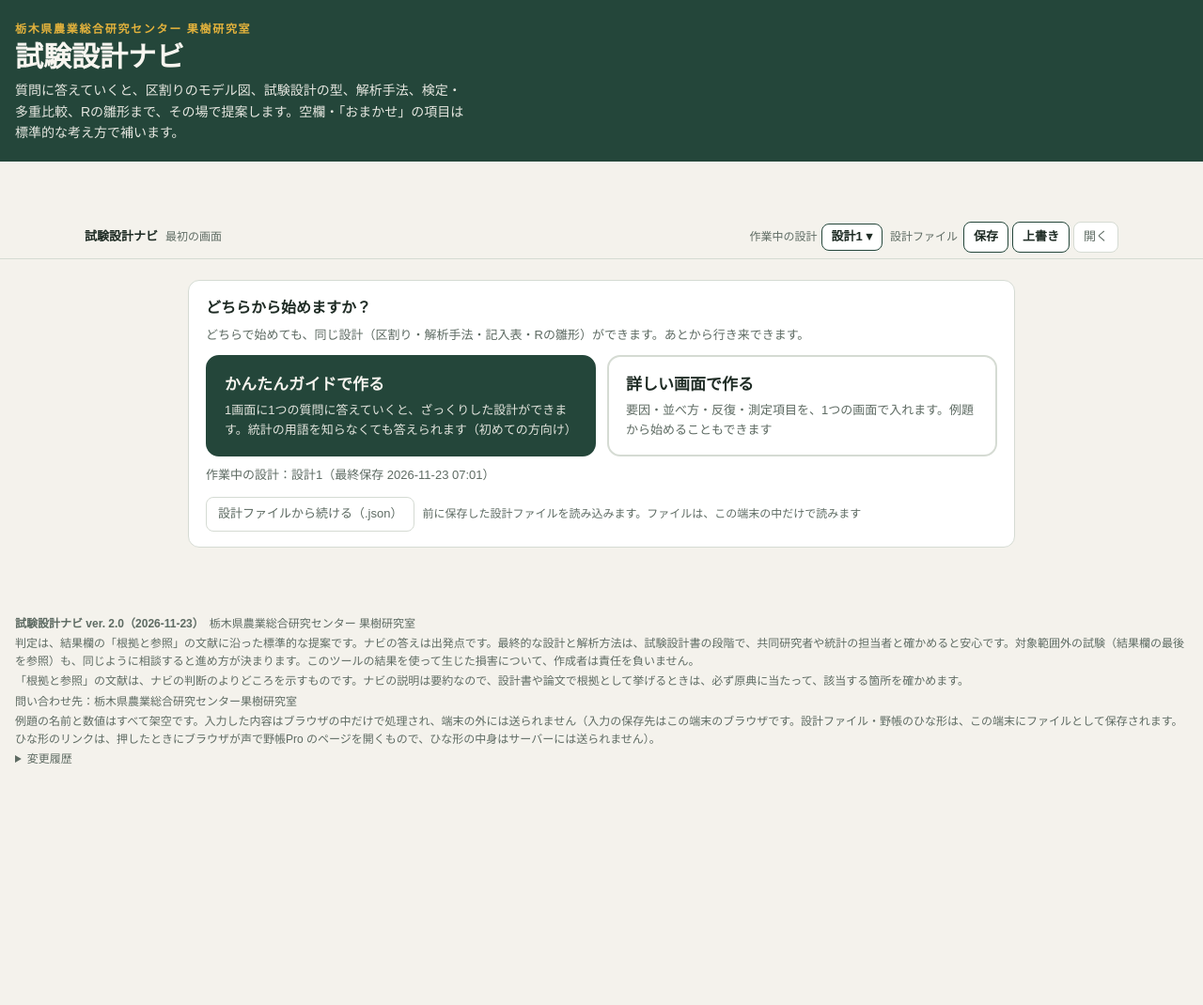
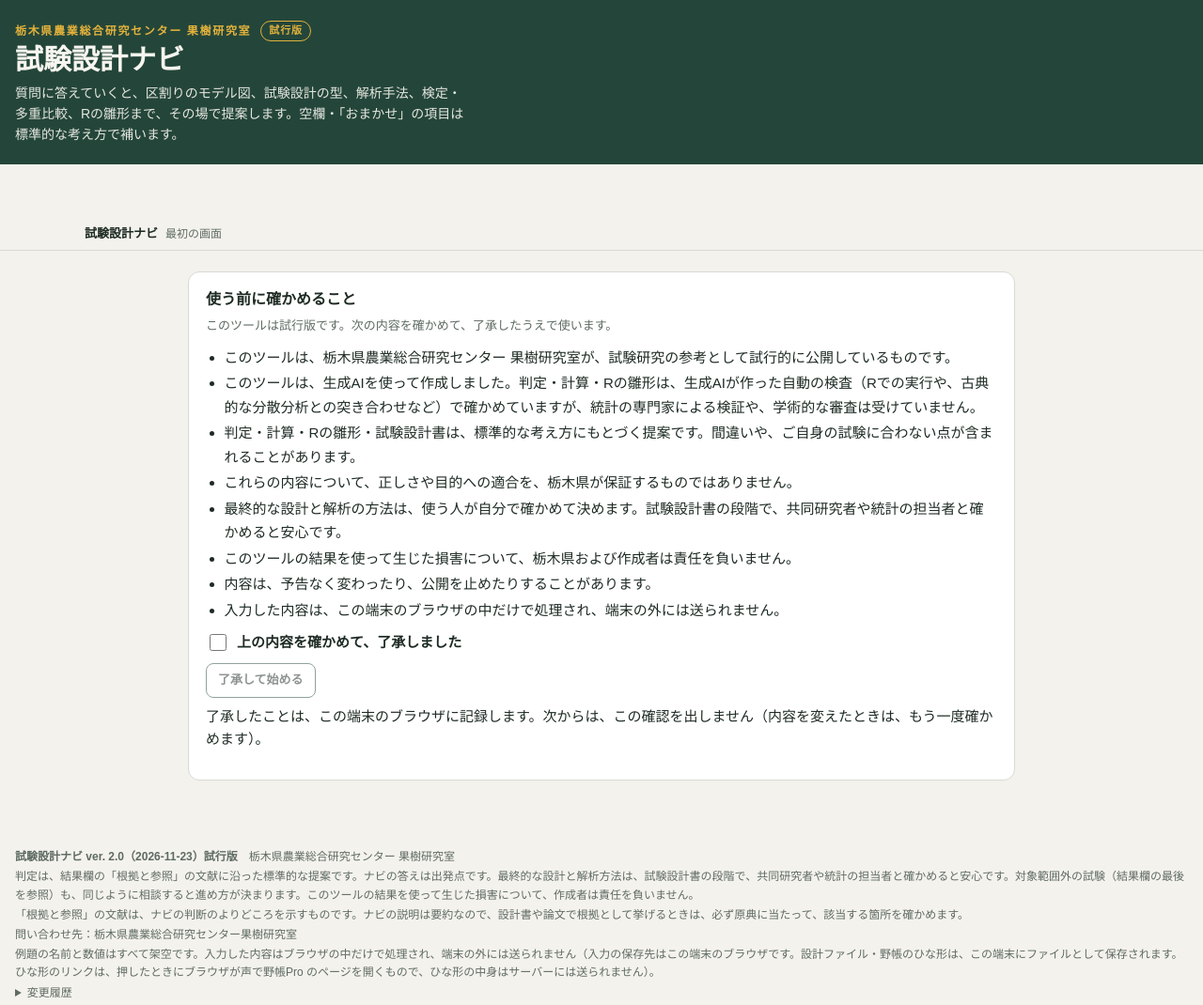
Before and after one commit to tochigitfruits/shiken-navi, a plain HTML site: page index.html in a window 1280 px wide. Shown: the whole page at 94% size. Before the commit the page ends 866 px from the top, so only its background shows below. Drawn offline with Linux system fonts and the light colour scheme.

Commit message:
Add files via upload

```diff
--- a/index.html
+++ b/index.html
@@ -1,5 +1,6 @@
 <!doctype html><html lang="ja"><head><meta charset="utf-8"><meta name="viewport" content="width=device-width,initial-scale=1,viewport-fit=cover">
 <title>試験設計ナビ</title>
+<meta name="robots" content="noindex, nofollow">
 <meta name="description" content="試験の条件を入れると、区割りのモデル図、試験設計の型、解析手法、検定・多重比較、Rの雛形を提案します。栃木県農業総合研究センター 果樹研究室">
 <style>:root{color-scheme:light;box-sizing:border-box;padding-top:env(safe-area-inset-top,0px);padding-bottom:env(safe-area-inset-bottom,0px)}html{scroll-padding-top:env(safe-area-inset-top,0px)}body{margin:0;padding:0;font:14px -apple-system,BlinkMacSystemFont,sans-serif;background:#fff;color:#000}img{max-width:100%}[hidden]:not([hidden=until-found i]){display:none!important}</style></head><body>
 <style>
@@ -175,6 +176,16 @@ pre.txt{background:var(--bg);color:var(--ink);border:1px solid var(--line);font-
 .chap{display:inline-block;font-size:12px;font-weight:700;color:#24463A;background:#E3B23C;border-radius:999px;padding:1px 10px;margin:2px 4px 0 0}
 .empty{padding:30px;text-align:center;color:var(--muted)}
 footer{margin-top:24px;font-size:12px;color:var(--muted);display:flex;flex-direction:column;gap:2px}
+/* 試行版の印と、使う前の確認（了承するまでは、確認の囲みだけを出す） */
+.trial{display:inline-block;margin-left:10px;padding:1px 8px;border:1px solid var(--gold);border-radius:999px;font-size:11px;letter-spacing:.08em;color:var(--gold);vertical-align:1px}
+.tos .tosList{margin:8px 0 10px;padding-left:1.3em;line-height:1.7}
+.tos .tosList li{margin:2px 0}
+.tosChk{display:flex;gap:8px;align-items:center;font-weight:700;cursor:pointer}
+.tosChk input{width:18px;height:18px}
+.tosMini{margin-top:12px;font-size:13px}.tosMini summary{cursor:pointer;color:var(--muted,#555)}.tosMini .tosList{margin:6px 0 0;padding-left:1.3em;line-height:1.6}
+#tosBox{display:none}
+body.tos-wait #tosBox{display:block}
+body.tos-wait #entry .card.start,body.tos-wait #presets,body.tos-wait #entryTop .ab-in>:not(.gt):not(.st){display:none!important}
 /* 入口・かんたんガイド（05 の 2.）。画面の切り替えは body の v-entry / v-guide / v-detail */
 .view{display:none}
 body.v-entry #entry,body.v-guide #guide,body.v-detail #detail{display:block}
@@ -383,7 +394,7 @@ body.v-doc #docv{display:block}
 <header class="top">
   <div class="in">
     <div>
-      <div class="eyebrow">栃木県農業総合研究センター 果樹研究室</div>
+      <div class="eyebrow">栃木県農業総合研究センター 果樹研究室<span class="trial">試行版</span></div>
       <h1><button type="button" class="h1home" id="goHome" title="最初の画面に戻る（入力中の設計は残ります）">試験設計ナビ</button></h1>
       <p>質問に答えていくと、区割りのモデル図、試験設計の型、解析手法、検定・多重比較、Rの雛形まで、その場で提案します。空欄・「おまかせ」の項目は標準的な考え方で補います。</p>
     </div>
@@ -395,7 +406,24 @@ body.v-doc #docv{display:block}
 <section class="wrap view" id="entry">
   <div class="ab" id="entryTop"><div class="ab-in"><b class="gt">試験設計ナビ</b><span class="st">最初の画面</span><button type="button" class="btn ghost abtog" data-abtog="1" aria-expanded="false">操作 ▾</button><span class="abslot"></span></div><p class="abmsg" role="status"></p></div>
   <div class="entry">
-    <div class="card">
+    <div class="card tos" id="tosBox" aria-labelledby="tosH">
+      <h2 id="tosH">使う前に確かめること</h2>
+      <p class="hint">このツールは試行版です。次の内容を確かめて、了承したうえで使います。</p>
+      <ul class="tosList">
+        <li>このツールは、栃木県農業総合研究センター 果樹研究室が、試験研究の参考として試行的に公開しているものです。</li>
+        <li>このツールは、生成AIを使って作成しました。判定・計算・Rの雛形は、生成AIが作った自動の検査（Rでの実行や、古典的な分散分析との突き合わせなど）で確かめていますが、統計の専門家による検証や、学術的な審査は受けていません。</li>
+        <li>判定・計算・Rの雛形・試験設計書は、標準的な考え方にもとづく提案です。間違いや、ご自身の試験に合わない点が含まれることがあります。</li>
+        <li>これらの内容について、正しさや目的への適合を、栃木県が保証するものではありません。</li>
+        <li>最終的な設計と解析の方法は、使う人が自分で確かめて決めます。試験設計書の段階で、共同研究者や統計の担当者と確かめると安心です。</li>
+        <li>このツールの結果を使って生じた損害について、栃木県および作成者は責任を負いません。</li>
+        <li>内容は、予告なく変わったり、公開を止めたりすることがあります。</li>
+        <li>入力した内容は、この端末のブラウザの中だけで処理され、端末の外には送られません。</li>
+      </ul>
+      <label class="tosChk"><input type="checkbox" id="tosChk"> 上の内容を確かめて、了承しました</label>
+      <div class="toolbar" style="margin-top:10px"><button type="button" class="btn pri" id="tosGo" disabled>了承して始める</button></div>
+      <p class="note" style="margin-top:8px">了承したことは、この端末のブラウザに記録します。次からは、この確認を出しません（内容を変えたときは、もう一度確かめます）。</p>
+    </div>
+    <div class="card start">
       <h2>どちらから始めますか？</h2>
       <p class="hint">どちらで始めても、同じ設計（区割り・解析手法・記入表・Rの雛形）ができます。あとから行き来できます。</p>
       <div class="entry-g">
@@ -404,6 +432,7 @@ body.v-doc #docv{display:block}
       </div>
       <p class="hint" id="entryDs" style="margin:10px 0 0"></p><div id="resume" hidden style="margin-top:12px"><button type="button" class="bigbtn" id="goResume"><b>続きから</b><span id="resumeNote"></span></button></div>
       <div class="toolbar" style="margin-top:12px"><button type="button" class="btn ghost" data-openfile="1">設計ファイルから続ける（.json）</button><span class="note">前に保存した設計ファイルを読み込みます。ファイルは、この端末の中だけで読みます</span></div>
+      <details class="tosMini" id="tosMini"><summary>利用上の注意（試行版）</summary><ul class="tosList" id="tosMiniList"></ul></details>
     </div>
   </div>
 </section>
@@ -525,7 +554,7 @@ body.v-doc #docv{display:block}
 </div>
 <div class="wrap">
 <footer>
-  <div><b>試験設計ナビ ver. 2.0（2026-11-23）</b>　栃木県農業総合研究センター 果樹研究室</div>
+  <div><b>試験設計ナビ ver. 2.0（2026-11-23）試行版</b>　栃木県農業総合研究センター 果樹研究室</div>
   <div>判定は、結果欄の「根拠と参照」の文献に沿った標準的な提案です。ナビの答えは出発点です。最終的な設計と解析方法は、試験設計書の段階で、共同研究者や統計の担当者と確かめると安心です。対象範囲外の試験（結果欄の最後を参照）も、同じように相談すると進め方が決まります。このツールの結果を使って生じた損害について、作成者は責任を負いません。</div>
   <div>「根拠と参照」の文献は、ナビの判断のよりどころを示すものです。ナビの説明は要約なので、設計書や論文で根拠として挙げるときは、必ず原典に当たって、該当する箇所を確かめます。</div>
   <div>問い合わせ先：栃木県農業総合研究センター果樹研究室</div>
@@ -534,6 +563,7 @@ body.v-doc #docv{display:block}
     <dl>
       <dt>ver. 2.0（2026-11-23）</dt>
       <dd><ul>
+        <li>試行版とした。最初の画面で、使う前に確かめること（試行版であること・生成AIで作成し、専門家の検証は受けていないこと・内容に間違いが含まれることがあること・栃木県が内容を保証しないこと・損害の責任を負わないこと など）を示し、了承してから使う形にした。検索の結果に出さない指定を入れた</li>
         <li>声で野帳Pro の野帳のひな形：同じ表で、項目によって調べる数が違うとき（例：横径は果実10個、糖度は5個）、少ない項目の書かない番号を、入力の順番からとばす指定を入れるようにした（声で野帳Pro 4.9.8 以降で働く）</li>
         <li>上の「試験設計ナビ」の文字を押すと、最初の画面に戻るようにした（入力中の設計は残る）</li>
         <li>1区（樹）で何個体かを調べる「あり／なし」「数」は、区ごとに数えて（何個中何個、合計と調べた数）から解析するようにした（区のばらつきがあると、個体ごとの混合モデルは差がなくても有意になりやすいため）。程度・段階はこれまでどおり</li>
@@ -2485,7 +2515,20 @@ function proReadCode(R,item){
 const GSTEPS=['何の作物の試験ですか？','何を確かめたい試験ですか？','比べるもの（処理）はいくつですか？','処理は、区（樹）ごとに変えられますか？','どこで試験しますか？ むらはありますか？','どのくらいの規模にしますか？','何を調べますか？','何回調べますか？ 何年続けますか？','ざっくり案','設計書に載せること（どれも空欄でかまいません）'];
 let VIEW='entry', VIEW_LAST='detail', DOC_BACK='detail', GD=null, GTMP={cname:'', ckind:'cont', cgrp:''}, ABOPEN=false, ABMSG='';
 const gEl=id=>document.getElementById(id);
+// 使う前の確認（試行版の利用上の注意）。了承した内容の版を、この端末のブラウザに記録する。文面を変えたら TOS_VER を変えると、もう一度確かめる
+const TOS_VER='2026-11-23', TOS_KEY='shiken-navi-tos';
+let TOS_MEM=false;   // ブラウザに記録できないとき（プライベートモードなど）は、この画面を開いている間だけ覚える
+function tosOK(){ if(TOS_MEM||window.__navTosOK===TOS_VER) return true;   // __navTosOK：自動の検査で、ブラウザの記録に書かずに了承済みとして開くための印（検査の初期化で入れる）
+  try{ return localStorage.getItem(TOS_KEY)===TOS_VER; }catch(e){ return false; } }
+function tosSync(){ document.body.classList.toggle('tos-wait',!tosOK()); }
+function tosAccept(){ TOS_MEM=true; try{ localStorage.setItem(TOS_KEY,TOS_VER); }catch(e){} tosSync(); setView('entry'); }
+function initTos(){
+  const c=$('#tosChk'), b=$('#tosGo'); c.checked=false; b.disabled=true;
+  c.addEventListener('change',()=>{ b.disabled=!c.checked; }); b.onclick=()=>{ if(c.checked) tosAccept(); };
+  $('#tosMiniList').innerHTML=$('#tosBox .tosList').innerHTML; tosSync();
+}
 function setView(v,keep){
+  if(!tosOK()) v='entry';   // 了承するまでは、最初の画面（確認の囲み）だけ。アドレスの #guide・#detail、例題・設計ファイルからも先へ進まない
   if(v==='doc' && VIEW!=='doc') DOC_BACK=VIEW;
   VIEW=v; if(v==='guide'||v==='detail') VIEW_LAST=v; document.body.classList.remove('v-entry','v-guide','v-detail','v-doc'); document.body.classList.add('v-'+v); document.body.classList.toggle('from-guide',!!GD);
   ABMSG=''; document.querySelectorAll('.ab .abmsg').forEach(m=>m.textContent='');
@@ -3073,7 +3116,7 @@ function initViews(){
   // 題字（H1）：押すと最初の画面へ。日本語の変換中は移らない。変換の確定の反映（compositionend の setTimeout）を待ってから移る
   document.addEventListener('compositionstart',()=>{ COMPOSING=true; },true); document.addEventListener('compositionend',()=>{ COMPOSING=false; },true);
   $('#goHome').onclick=e=>{ if(COMPOSING||(e&&e.isComposing)) return; setTimeout(goEntry,0); };
-  initBar(); initDocView(); initLink();
+  initTos(); initBar(); initDocView(); initLink();
   const h=(location.hash||'').replace('#','');
   if(h==='guide') startGuide(false); else setView(h==='detail'?'detail':'entry');
 }
@@ -3282,7 +3325,7 @@ function initLink(){
     if(!t||!t.classList||!t.classList.contains('tplOrder')) return; if(!S.tpl) S.tpl={}; S.tpl.snake=t.value==='1'; TPL.msg=''; save(); tplRefresh('.tplOrder'); });
   document.addEventListener('toggle',e=>{ if(e.target&&e.target.id==='tplBox') TPL.open=e.target.open; },true);
   const fi=$('#designFileIn'); fi.onchange=()=>{ const f=fi.files&&fi.files[0]; if(!f) return; const rd=new FileReader(); rd.onload=()=>{ loadDesign(String(rd.result),f.name); fi.value=''; }; rd.readAsText(f); };
-  document.querySelectorAll('[data-openfile]').forEach(b=>b.onclick=()=>fi.click());
+  document.querySelectorAll('[data-openfile]').forEach(b=>b.onclick=()=>{ if(tosOK()) fi.click(); });
 }
 
 // ================= 画面 =================
@@ -3793,7 +3836,7 @@ function onEdit(e){ if(e && e.isComposing) return;
   if(e && e.type==='change' && e.target && e.target.dataset && e.target.dataset.rerender){ readForm(); renderItems(); }   // 値の形・分母の決め方を変えたときだけ、項目の欄を作り直す
   update(); }
 
-Object.entries(PRESETS).forEach(([k,p])=>{ const b=document.createElement('button'); b.type='button'; b.textContent=p.label; b.dataset.k=k; b.onclick=()=>loadPreset(k); $('#presets').appendChild(b); });
+Object.entries(PRESETS).forEach(([k,p])=>{ const b=document.createElement('button'); b.type='button'; b.textContent=p.label; b.dataset.k=k; b.onclick=()=>{ if(tosOK()) loadPreset(k); }; $('#presets').appendChild(b); });
 $('#presets').insertAdjacentHTML('beforeend','<small>例題の名前と数値はすべて架空です</small>');
 $('#form').addEventListener('input', onEdit);
 $('#form').addEventListener('change', onEdit);
```
